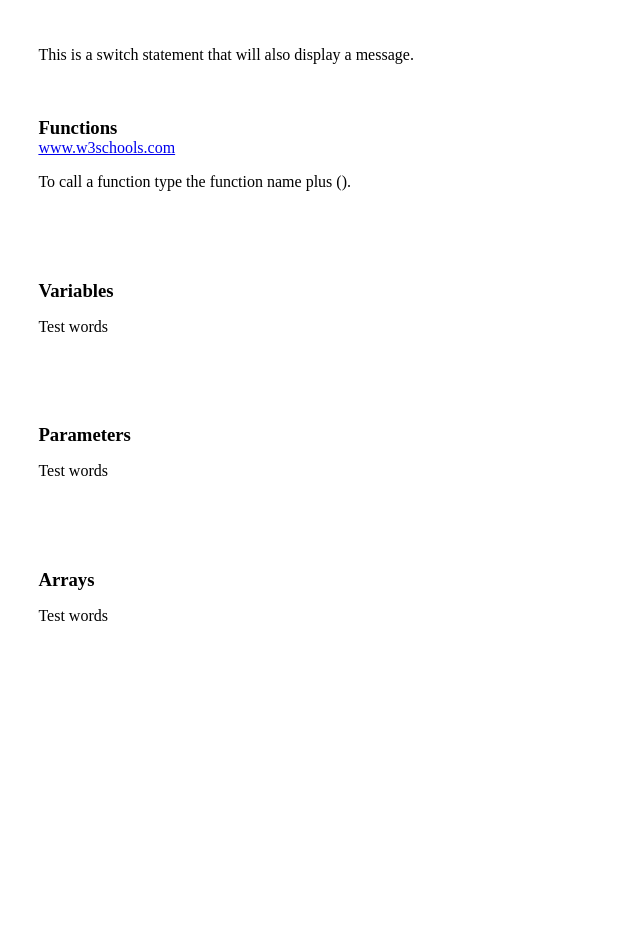
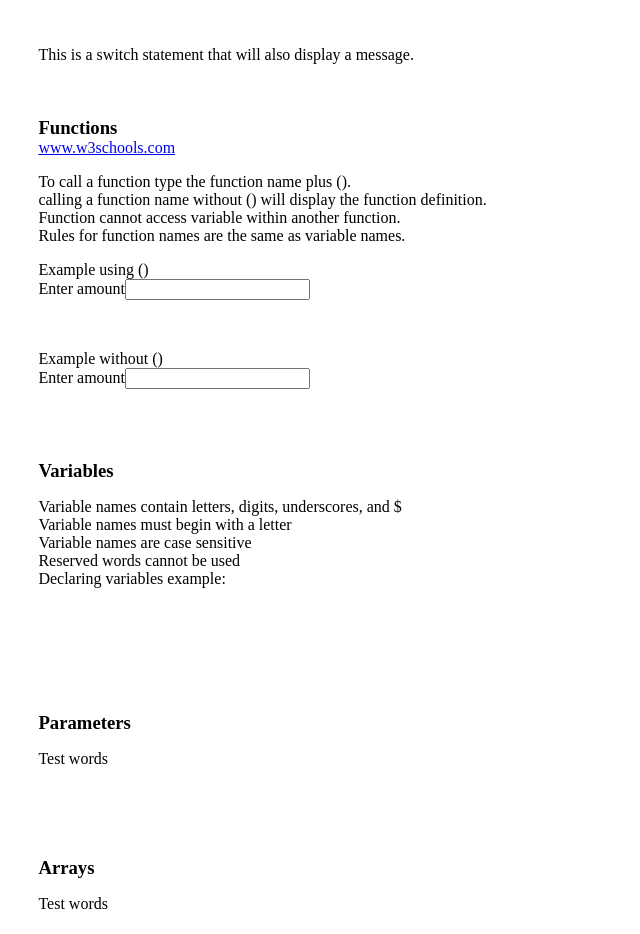
Before and after one commit to Mackay-Nate/CIT261, a PHP site: page /web/JavaScript/javaScript.html in a window 1280 px wide. Shown: the part 680-1614 px from the top of the page, without its empty margins (0-640 px from the left). Before the commit the page ends 1301 px from the top, so only its background shows below. Run offline with PHP 8.4, Linux system fonts and the light colour scheme.

Commit message:
add functions and variables

```diff
--- a/web/JavaScript/javaScript.css
+++ b/web/JavaScript/javaScript.css
@@ -6,3 +6,7 @@ body {
 h3 {
   margin-bottom: 0px;
 }
+
+.jsResults {
+  color: blue;
+}
--- a/web/JavaScript/javaScript.html
+++ b/web/JavaScript/javaScript.html
@@ -15,13 +15,13 @@
     Then we loop through the array and display results. <br>
     Click here for results.
     </p>
-    <p id="forloop"><br><br><br></p>
+    <p id="forloop" class="jsResults"><br><br><br></p>
 
   <h3>While loop</h3>
   <p onclick="whileloop()" >
     A while loop will loop through an array until it reaches the end. <br>
     Click here.
-    <p id="whileloop"><br><br><br><br></p>
+    <p id="whileloop" class="jsResults"><br><br><br><br></p>
   </p>
 
   <h3>Conditional Statements</h3>
@@ -36,29 +36,43 @@
       }<br>
       This if statement will display a message based on what time it is.
     </p>
-    <p id="condition"><br></p>
+    <p id="condition" class="jsResults"><br></p>
     <p onclick="switches()">This is a switch statement that will also display a message.</p>
-    <p id="switch"><br></p>
+    <p id="switch" class="jsResults"><br></p>
 
   <h3>Functions</h3>
     <a href="https://www.w3schools.com/js/js_if_else.asp">www.w3schools.com</a>
-    <p onclick="functions()">
+    <p>
       To call a function type the function name plus ().<br>
-
+      calling a function name without () will display the function definition.<br>
+      Function cannot access variable within another function. <br>
+      Rules for function names are the same as variable names. <br>
+      <div onchange="sqrt(sqrt1, functions1)">Example using () <br>
+      Enter amount<input id=sqrt1 type="text"> </div>
     </p>
-    <p id="functions"><br><br><br></p>
+    <p id="functions1" class="jsResults"><br></p>
+    <p onchange="sqrt2()">Example without () <br>
+      Enter amount<input id=sqrt2 type="text"> </div>
+    </p>
+    <p id="functions2" class="jsResults"><br><br></p>
 
   <h3>Variables</h3>
-    <p onclick="variables()">Test words</p>
-    <p id="variable"><br><br><br></p>
+    <p onclick="variables()">
+      Variable names contain letters, digits, underscores, and $ <br>
+      Variable names must begin with a letter <br>
+      Variable names are case sensitive <br>
+      Reserved words cannot be used <br>
+      Declaring variables example:
+    </p>
+    <p id="variable" class="jsResults"><br><br><br><br><br></p>
 
   <h3>Parameters</h3>
     <p onclick="parameters()">Test words</p>
-    <p id="parameter"><br><br><br></p>
+    <p id="parameter" class="jsResults"><br><br><br></p>
 
   <h3>Arrays</h3>
     <p onclick="arrays()">Test words</p>
-    <p id="array"><br><br><br></p>
+    <p id="array" class="jsResults"><br><br><br></p>
 
 
 
--- a/web/JavaScript/javaScript.js
+++ b/web/JavaScript/javaScript.js
@@ -78,19 +78,33 @@ function switches() {
 }
 
 
-function functions() {
-
-  document.getElementById("functions").innerHTML = "Some text";
+function sqrt(item, placement) {
+  var amount = item.value;
+  message = amount + " cubed equals "
+  document.getElementById(placement.id).innerHTML = message + (amount * amount * amount);
 };
 
+function sqrt2() {
+  document.getElementById("functions2").innerHTML = sqrt;
+}
 
 function variables() {
-
-  document.getElementById("variable").innerHTML = "Some text";
+  text = "";
+  text = '<table>'
+  text += '<tr><td width="225px">var name;</td><td>// declare a variable and leave it undefined </td></tr>';
+  text += '<tr><td>var 2021Salary = 2,000,000;</td><td>//declare a variable and assign a value</td></tr>';
+  text += '<tr><td>name = "Johan Baer";</td><td>//assign a value to a previously declared variable </td></tr>';
+  text += '<tr><td>var kids = 3, car = "Civic";</td><td>//declare and assign multiples at once</td></tr></table>';
+  document.getElementById("variable").innerHTML = text;
 };
 
 
 function parameters() {
+  text = "";
+  text += '<tr><td>var name;</td><td>// declare a variable and leave it undefided <br>';
+  text += 'var car = "Civic";  //declare a variable and assign a value <br>';
+  text += 'name = "Johan Baer"; //assign a value to a previously declared variable <br>';
+  document.getElementById("variable").innerHTML = text;
 
   document.getElementById("parameter").innerHTML = "Some text";
 };
```
